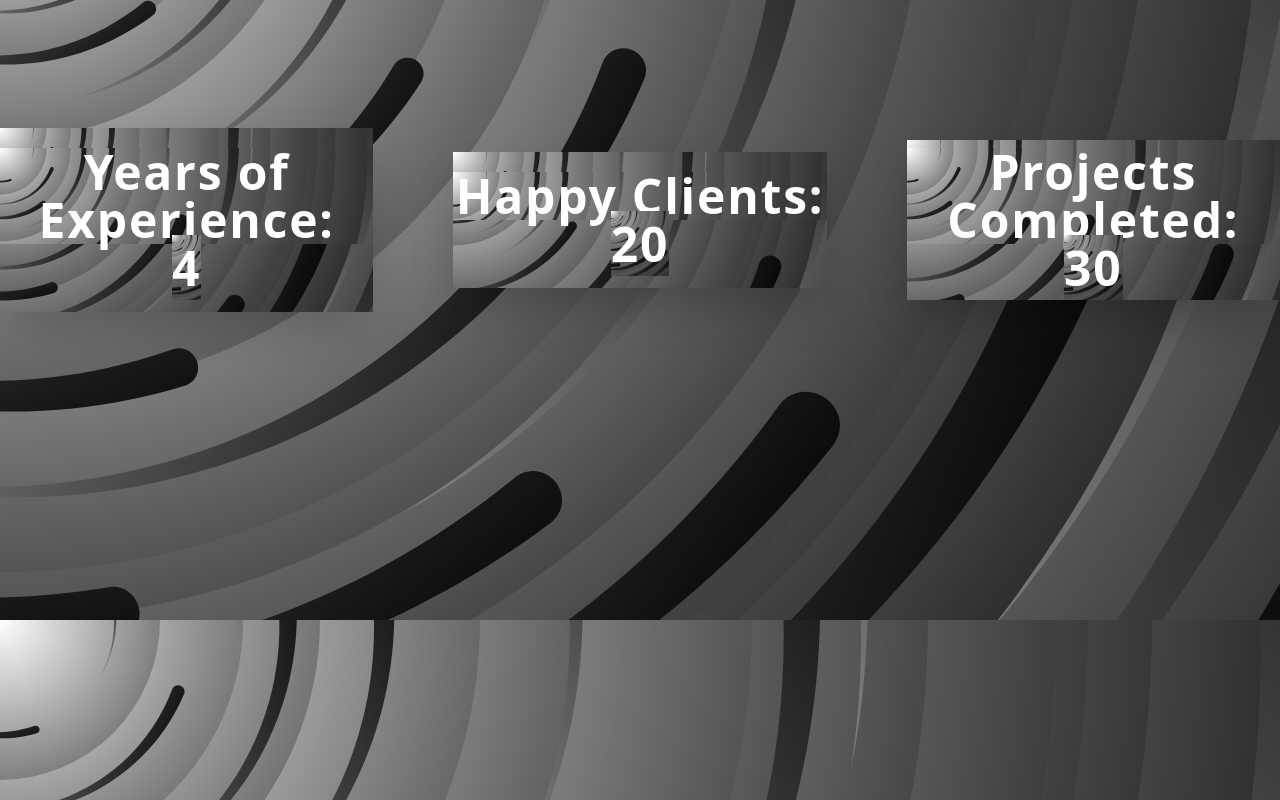
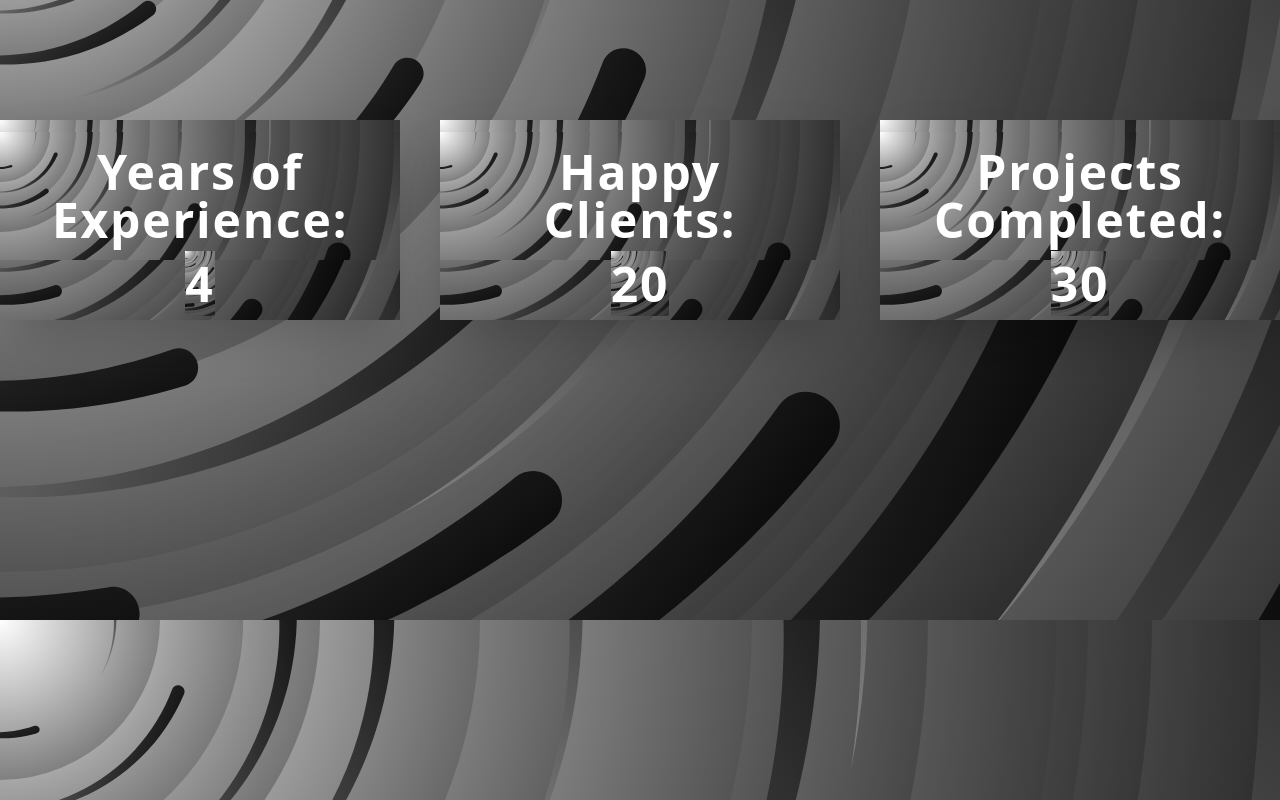
Before and after one commit to joeyshiundu/port, a React (Create React App) app in the folder porto/: page / in a window 1280 px wide. Shown: the part 1100-1900 px from the top of the page. Built offline with nearby package versions, Linux system fonts and the light colour scheme.

Commit message:
Update footer and time components

```diff
--- a/porto/src/footer.js
+++ b/porto/src/footer.js
@@ -5,12 +5,11 @@ import 'animate.css/animate.min.css'
 
 const Footer = () => {
   return (
-    <div className="flex justify-center items-center h-screen">
-      <div className="container text-5xl font-bold text-white-500 shadow-2xl">
+    <div className="flex justify-center items-center h-screen my-0">
+      <div className="container text-5xl font-bold text-white-500 shadow-2xl bg-slate-800">
         <p className=" space-x-4 font-mono">
           Joey Shiundu
         </p>
-
         <div className="flex justify-center items-center space-x-4 font-serif text-xl">
             Designed by Joey Shiundu|Developed by Joey Shiundu
         </div>
--- a/porto/src/time.js
+++ b/porto/src/time.js
@@ -4,21 +4,21 @@ import './App.css';
 
 const Time = () => {
   return (
-    <div className="flex items-center justify-center h-screen space-x-20">
-      <div className="container text-5xl font-bold text-white-500 animate__animated animate__fadeIn shadow-2xl py-5">
-        <p>
+    <div className="flex items-center justify-center h-screen space-x-10">
+      <div className="container text-5xl font-bold text-white-500 shadow-2xl  justify-center py-3" >
+        <p className='p-4'>
           Years of Experience:
         </p>
         <CountUp end={4} duration={2} />
       </div>
-      <div className="container text-5xl font-bold text-white-500 animate__animated animate__fadeIn shadow-2xl py-5">
-        <p>
+      <div className="container text-5xl font-bold text-white-500  shadow-2xl  justify-center py-3">
+        <p className='p-4'>
           Happy Clients:
         </p>
         <CountUp end={20} duration={2} />
       </div>
-      <div className="container text-5xl font-bold text-white-500 animate__animated animate__fadeIn shadow-2xl py-2 " >
-        <p>
+      <div className="container text-5xl font-bold text-white-500  shadow-2xl  justify-center py-3" >
+        <p className='p-4'>
           Projects Completed:
         </p>
         <CountUp end={30} duration={2} />
```
